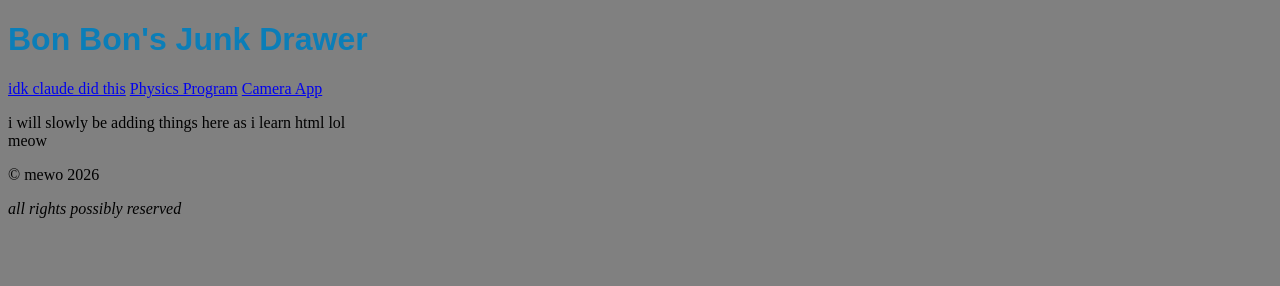
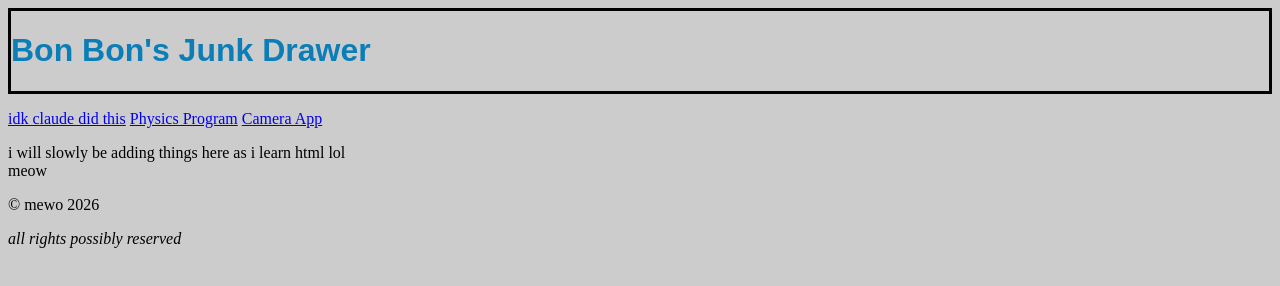
Before and after one commit to bonbonalt/bonbonalt.github.io, a plain HTML site: page index.html in a window 1280 px wide. Drawn offline with Linux system fonts and the light colour scheme.

Commit message:
Update style.css

```diff
--- a/style.css
+++ b/style.css
@@ -1,8 +1,8 @@
 body {
-  background-color: grey;
+  background-color: #CCCCCC;
 }
 header {
   font-family: arial;
   color: #0b7eb8;
-  bottom-border: 3px solid black;
+  border: 3px solid black;
 }
```
